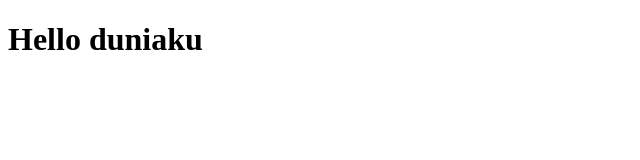
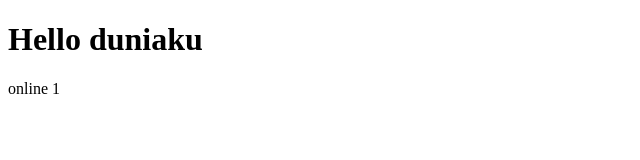
Before and after one commit to azzamzuhdi/test, a plain HTML site: page index.html in a window 1280 px wide. Shown: the full height of the page, 0-640 px from the left. Drawn offline with Linux system fonts and the light colour scheme.

Commit message:
online 1

```diff
--- a/index.html
+++ b/index.html
@@ -8,5 +8,6 @@
 </head>
 <body>
     <h1>Hello duniaku</h1>
+    <p>online 1</p>
 </body>
 </html>
```
